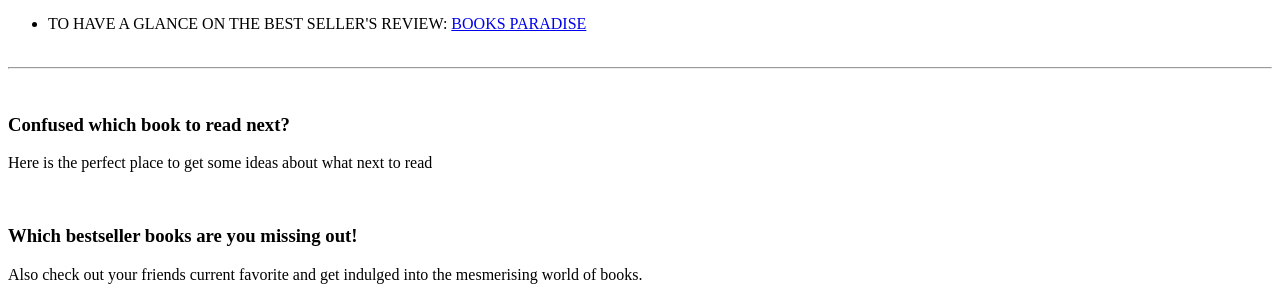
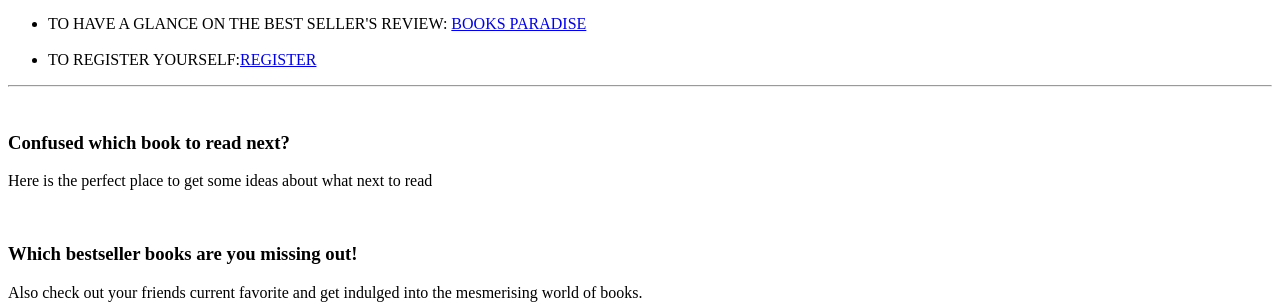
Before and after one commit to AkshitSalwan/Book_Review, a plain HTML site: page index.html in a window 1280 px wide. Shown: the part 299-603 px from the top of the page. Drawn offline with Linux system fonts and the light colour scheme.

Commit message:
Update index.html

```diff
--- a/index.html
+++ b/index.html
@@ -15,6 +15,7 @@
         <BR>
         <li>TO HAVE A GLANCE ON THE BEST SELLER'S REVIEW: <a href="review_page_assignment.html" target="_blank">BOOKS PARADISE</a></li>
     <br>
+        <li>TO REGISTER YOURSELF:<a href="login_page.html">REGISTER</a></li>
     </li>
     </ul>
     </nav>
```
